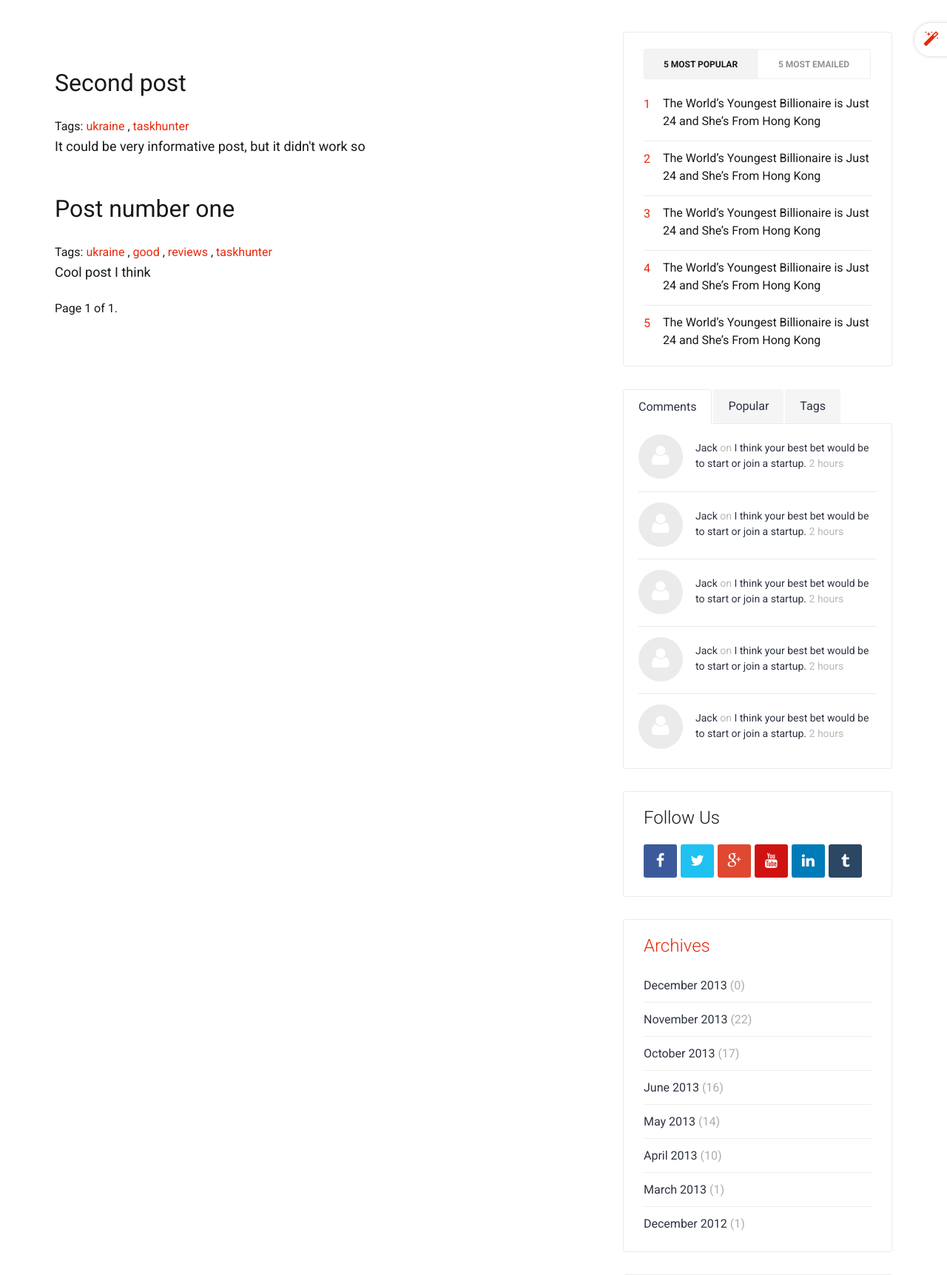
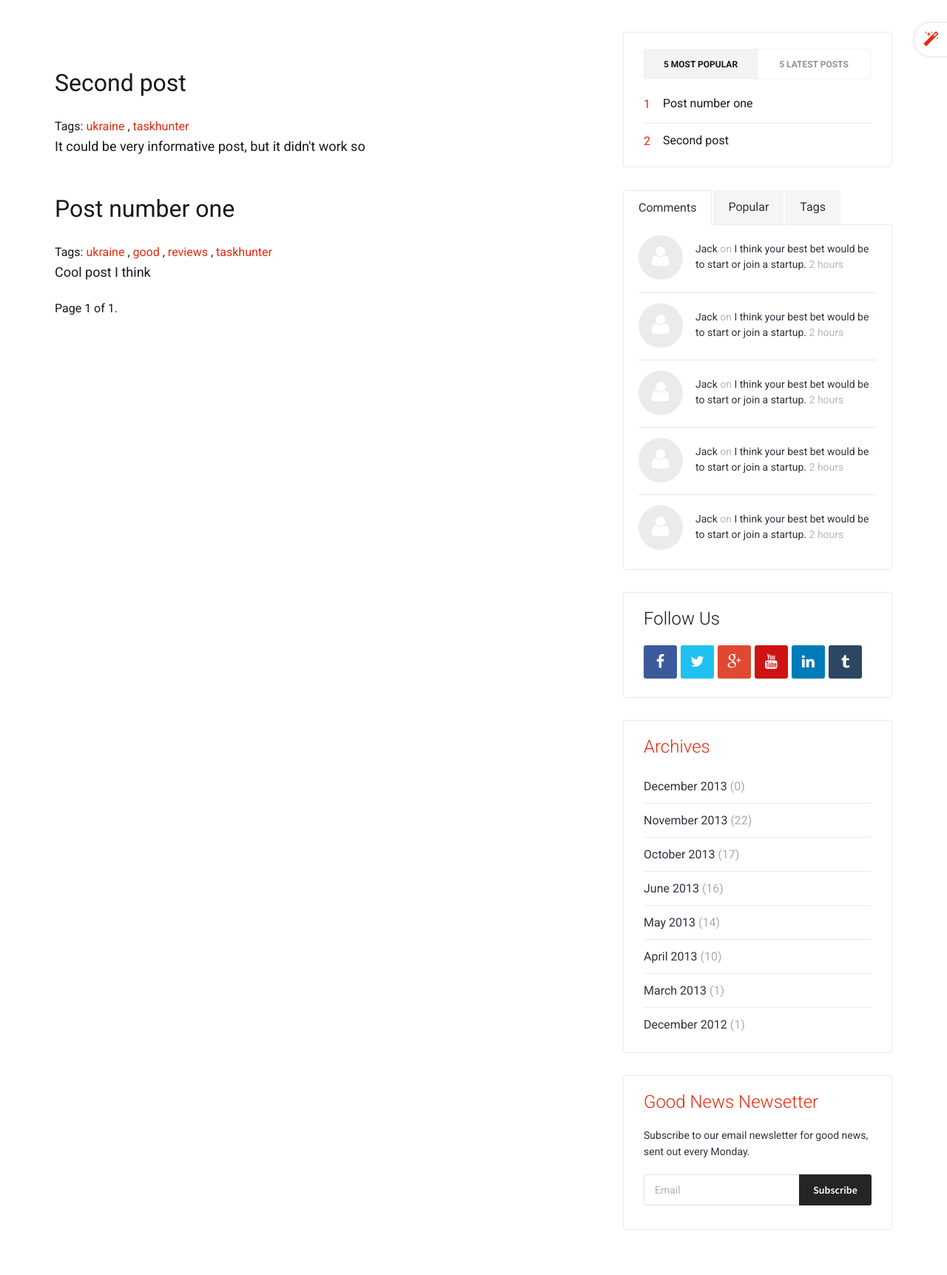
Before and after one commit to atom1kk/Reviews-Portal, a Django app: page /blog/ in a window 1280 px wide. Shown: the part 175-1898 px from the top of the page at 74% size. Run offline with Django 3.2, Linux system fonts and the light colour scheme; data comes from the database, SQL or seed files in the repository; both versions use the stored data as it was after the commit; parts of the project's set-up code (start-up, migrations or seed data) failed here and were passed over; some libraries are stand-ins or nearby versions.

Commit message:
post tags

```diff
--- a/blog/templates/blog/base.html
+++ b/blog/templates/blog/base.html
@@ -1,4 +1,5 @@
 <!DOCTYPE html>
+{% load blog_tags %}
 {% load static %}
 <head>
 	<!-- Basic Page Needs -->
@@ -197,44 +198,22 @@
 							<div class="tabs style2">
 								<ul class="menu-tab">
 									<li class="active"><a href="#">5 Most Popular</a></li>
-								   	<li><a href="#">5 Most Emailed</a></li>
+								   	<li><a href="#">5 Latest Posts</a></li>
 								</ul><!-- /.menu-tab -->
 								<div class="content-tab">
 								   	<div class="content">
-										<ul class="most-popular">
-											<li>
-												<div class="order">1</div>
-												<p><a href="#">The World’s Youngest Billionaire is Just 24 and She’s From Hong Kong</a></p>
-											</li>
-											<li>
-												<div class="order">2</div>
-												<p><a href="#">The World’s Youngest Billionaire is Just 24 and She’s From Hong Kong</a></p>
-											</li>
-											<li>
-												<div class="order">3</div>
-												<p><a href="#">The World’s Youngest Billionaire is Just 24 and She’s From Hong Kong</a></p>
-											</li>
-											<li>
-												<div class="order">4</div>
-												<p><a href="#">The World’s Youngest Billionaire is Just 24 and She’s From Hong Kong</a></p>
-											</li>
-											<li>
-												<div class="order">5</div>
-												<p><a href="#">The World’s Youngest Billionaire is Just 24 and She’s From Hong Kong</a></p>
-											</li>
-										</ul>
+										{% get_most_commented_posts as most_commented_posts %}
+											<ul class="most-popular">
+												{% for post in most_commented_posts %}
+													<li>
+														<div class="order">{{ post.id }}</div>
+														<p><a href="{{ post.get_absolute_url }}">{{ post.title }}</a></p>
+													</li>
+												{% endfor %}
+											</ul>
 								   	</div><!-- /.content-list -->
 								   	<div class="content">
-										<ul class="most-popular">
-											<li>
-												<div class="order">1</div>
-												<p><a href="#">The World’s Youngest Billionaire is Just 24 and She’s From Hong Kong</a></p>
-											</li>
-											<li>
-												<div class="order">2</div>
-												<p><a href="#">The World’s Youngest Billionaire is Just 24 and She’s From Hong Kong</a></p>
-											</li>
-										</ul>
+										{% show_latest_posts 5 %}
 								   	</div><!-- /.comments -->
 								</div><!-- /.content-tab -->
 							</div><!-- /.tabs -->
--- /dev/null
+++ b/blog/templates/blog/post/latest_posts.html
@@ -0,0 +1,8 @@
+<ul class="most-popular">
+	{% for post in latest_posts %}
+		<li>
+			<div class="order">{{ post.id }}</div>
+			<p><a href="{{ post.get_absolute_url }}">{{ post.title }}</a></p>
+		</li>
+	{% endfor %}
+</ul>
--- /dev/null
+++ b/blog/templatetags/blog_tags.py
@@ -0,0 +1,14 @@
+from django import template
+from ..models import Post
+from django.db.models import Count
+
+register = template.Library()
+
+@register.inclusion_tag('blog/post/latest_posts.html')
+def show_latest_posts(count=5):
+	latest_posts = Post.published.order_by('-publish')[:count]
+	return {'latest_posts': latest_posts}
+
+@register.simple_tag
+def get_most_commented_posts(count=5):
+	return Post.published.annotate(total_comments=Count('comments')).order_by('total_comments')[:count]
--- a/blog/views.py
+++ b/blog/views.py
@@ -53,7 +53,7 @@ def post_detail(request, year, month, day, post):  # делаем переход
 			# И теперь сохраняем его в базу
 			new_comment.save()
 			# Формируем список похожих статей
-			return render(request, 'blog/post/detail.html', {'post': post, 'comments': comments, 'new_comment': new_comment, 'comment_form': comment_form, 'similar_posts': similar_posts})
+			return render(request, 'blog/post/detail.html', {'post': post, 'comments': comments, 'new_comment': new_comment, 'comment_form': comment_form})
 	else:
 		comment_form = CommentForm()
 		return render(request, 'blog/post/detail.html', {'post': post, 'comments': comments, 'new_comment': new_comment, 'comment_form': comment_form})  #
```
Also changed, not shown: blog/templates/blog/post/detail.html (line endings or trailing spaces), blog/templatetags/__init__.py (added), db.sqlite3.
